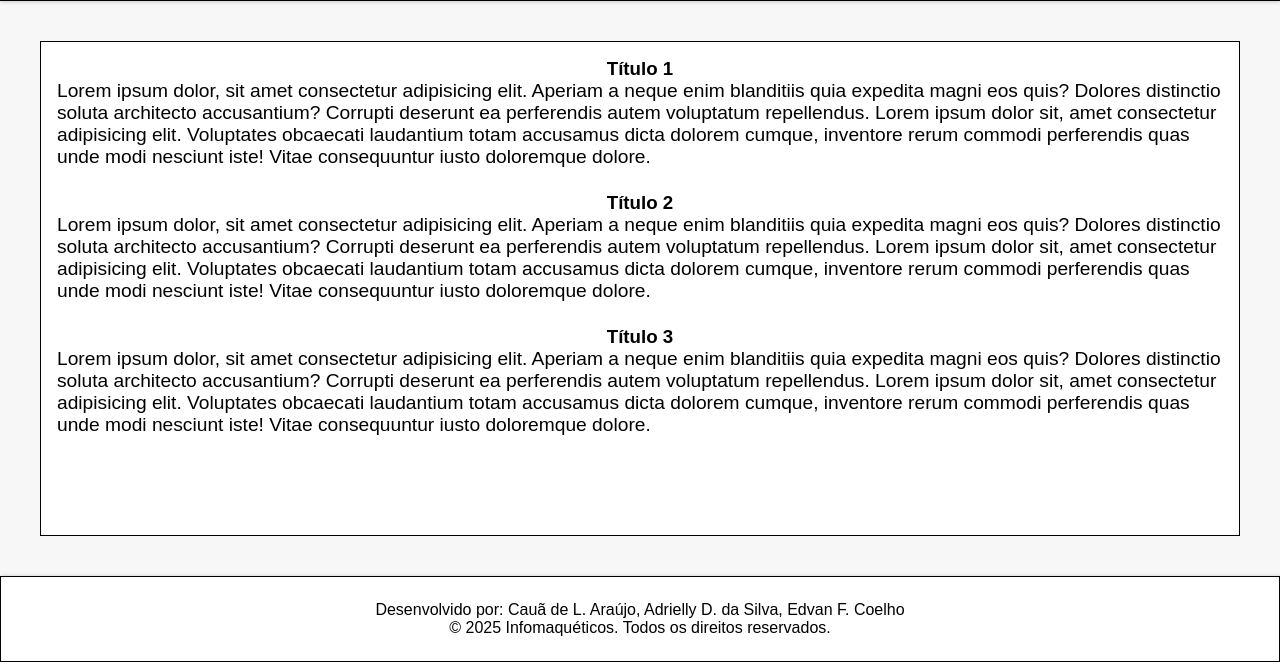
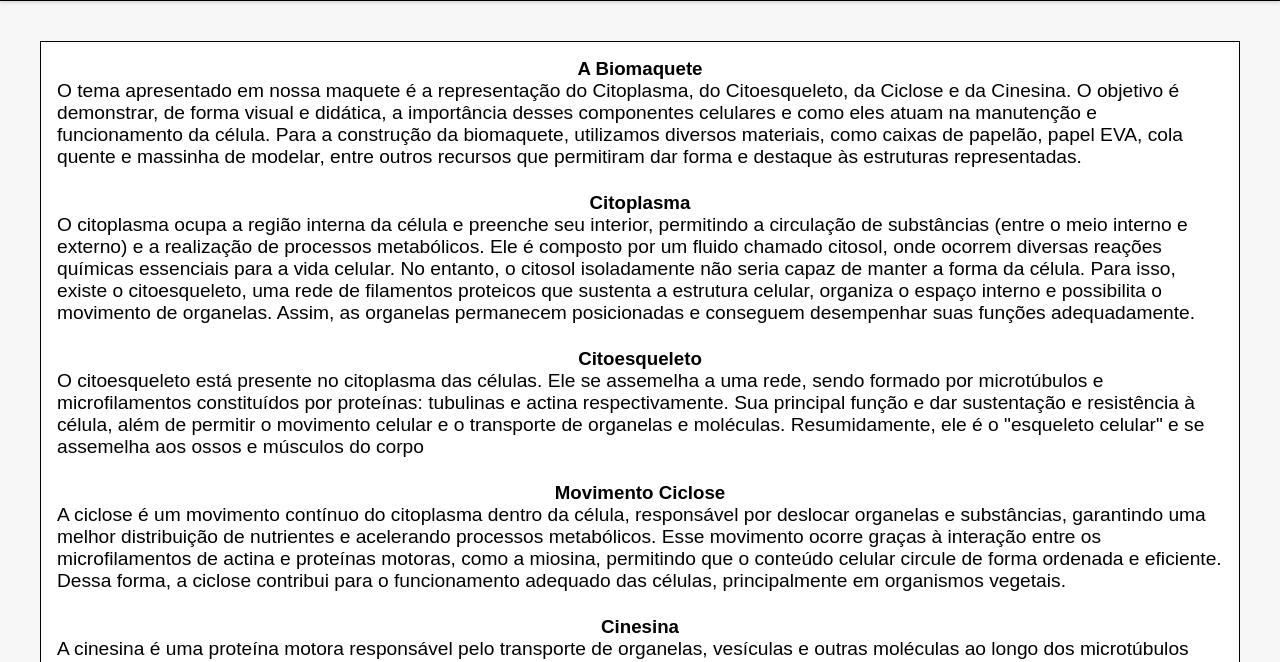
Before and after one commit to CauaLima18Escolar/biomodel-website-info3v, a plain HTML site: page html/text-content.html in a window 1280 px wide. Shown: the part 138-800 px from the top of the page. Drawn offline with Linux system fonts and the light colour scheme; files that its build step writes are made by us from their sources.

Commit message:
feat: textos sobre os temas propostos à biomaquete

```diff
--- a/html/text-content.html
+++ b/html/text-content.html
@@ -14,19 +14,36 @@
     </header>
 
     <main class="conteudo-principal-text">
-      <h3>Título 1</h3>
+      <h3>A Biomaquete</h3>
       <p>
-        Lorem ipsum dolor, sit amet consectetur adipisicing elit. Aperiam a neque enim blanditiis quia expedita magni eos quis? Dolores distinctio soluta architecto accusantium? Corrupti deserunt ea perferendis autem voluptatum repellendus. Lorem ipsum dolor sit, amet consectetur adipisicing elit. Voluptates obcaecati laudantium totam accusamus dicta dolorem cumque, inventore rerum commodi perferendis quas unde modi nesciunt iste! Vitae consequuntur iusto doloremque dolore.
+        O tema apresentado em nossa maquete é a representação do Citoplasma, do
+        Citoesqueleto, da Ciclose e da Cinesina. O objetivo é demonstrar, de
+        forma visual e didática, a importância desses componentes celulares e
+        como eles atuam na manutenção e funcionamento da célula. Para a
+        construção da biomaquete, utilizamos diversos materiais, como caixas de
+        papelão, papel EVA, cola quente e massinha de modelar, entre outros
+        recursos que permitiram dar forma e destaque às estruturas
+        representadas.
       </p>
 
-      <h3>Título 2</h3>
+      <h3>Citoplasma</h3>
       <p>
-        Lorem ipsum dolor, sit amet consectetur adipisicing elit. Aperiam a neque enim blanditiis quia expedita magni eos quis? Dolores distinctio soluta architecto accusantium? Corrupti deserunt ea perferendis autem voluptatum repellendus. Lorem ipsum dolor sit, amet consectetur adipisicing elit. Voluptates obcaecati laudantium totam accusamus dicta dolorem cumque, inventore rerum commodi perferendis quas unde modi nesciunt iste! Vitae consequuntur iusto doloremque dolore.
+        O citoplasma ocupa a região interna da célula e preenche seu interior, permitindo a circulação de substâncias (entre o meio interno e externo) e a realização de processos metabólicos. Ele é composto por um fluido chamado citosol, onde ocorrem diversas reações químicas essenciais para a vida celular. No entanto, o citosol isoladamente não seria capaz de manter a forma da célula. Para isso, existe o citoesqueleto, uma rede de filamentos proteicos que sustenta a estrutura celular, organiza o espaço interno e possibilita o movimento de organelas. Assim, as organelas permanecem posicionadas e conseguem desempenhar suas funções adequadamente.
       </p>
 
-      <h3>Título 3</h3>
+      <h3>Citoesqueleto</h3>
       <p>
-       Lorem ipsum dolor, sit amet consectetur adipisicing elit. Aperiam a neque enim blanditiis quia expedita magni eos quis? Dolores distinctio soluta architecto accusantium? Corrupti deserunt ea perferendis autem voluptatum repellendus. Lorem ipsum dolor sit, amet consectetur adipisicing elit. Voluptates obcaecati laudantium totam accusamus dicta dolorem cumque, inventore rerum commodi perferendis quas unde modi nesciunt iste! Vitae consequuntur iusto doloremque dolore.
+        O citoesqueleto está presente no citoplasma das células. Ele se assemelha a uma rede, sendo formado por microtúbulos e microfilamentos constituídos por proteínas: tubulinas e actina respectivamente. Sua principal função e dar sustentação e resistência à célula, além de permitir o movimento celular e o transporte de organelas e moléculas. Resumidamente, ele é o "esqueleto celular" e se assemelha aos ossos e músculos do corpo
+      </p>
+
+      <h3>Movimento Ciclose</h3>
+      <p>
+        A ciclose é um movimento contínuo do citoplasma dentro da célula, responsável por deslocar organelas e substâncias, garantindo uma melhor distribuição de nutrientes e acelerando processos metabólicos. Esse movimento ocorre graças à interação entre os microfilamentos de actina e proteínas motoras, como a miosina, permitindo que o conteúdo celular circule de forma ordenada e eficiente. Dessa forma, a ciclose contribui para o funcionamento adequado das células, principalmente em organismos vegetais.
+      </p>
+
+      <h3>Cinesina</h3>
+      <p>
+        A cinesina é uma proteína motora responsável pelo transporte de organelas, vesículas e outras moléculas ao longo dos microtúbulos presentes no citoesqueleto. Ela utiliza energia proveniente do ATP para "caminhar" pelos microtúbulos em direção à periferia da célula, garantindo que os materiais celulares cheguem ao local correto. Esse mecanismo é essencial para o funcionamento celular, pois permite a distribuição eficiente de substâncias e o bom desempenho dos processos biológicos internos.
       </p>
     </main>
 
```
